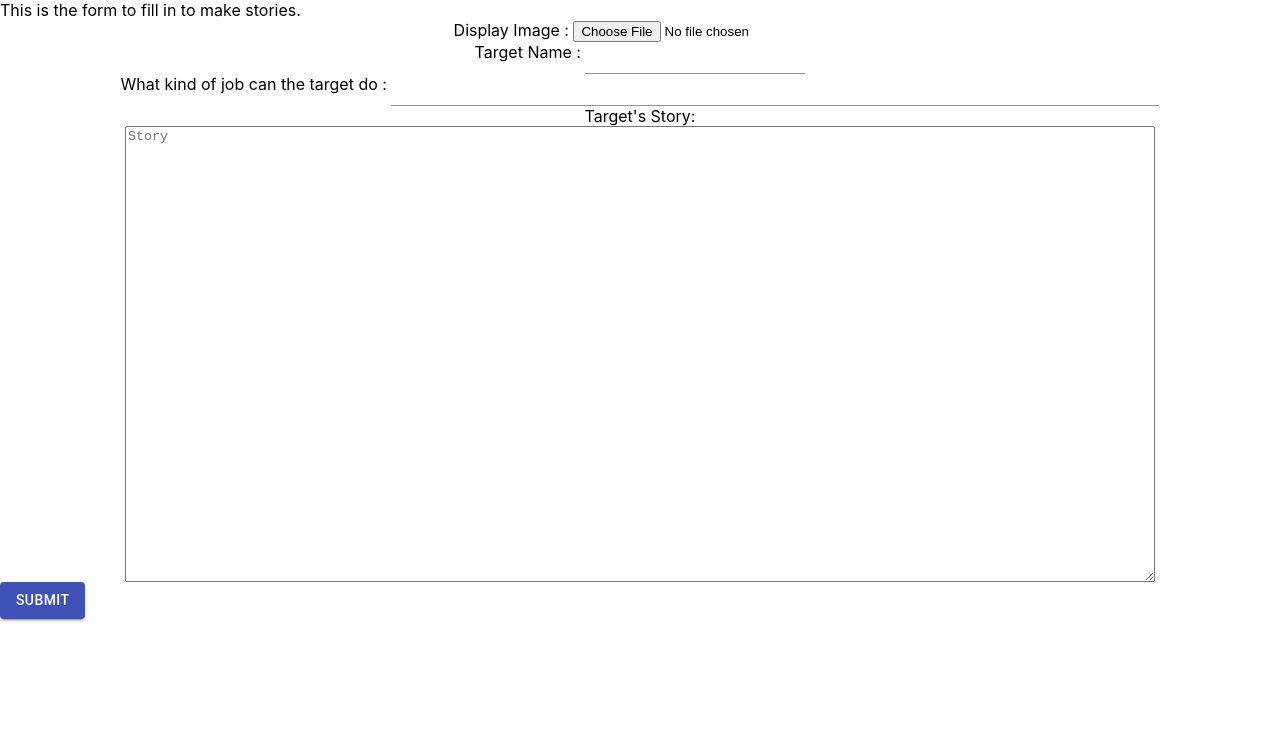
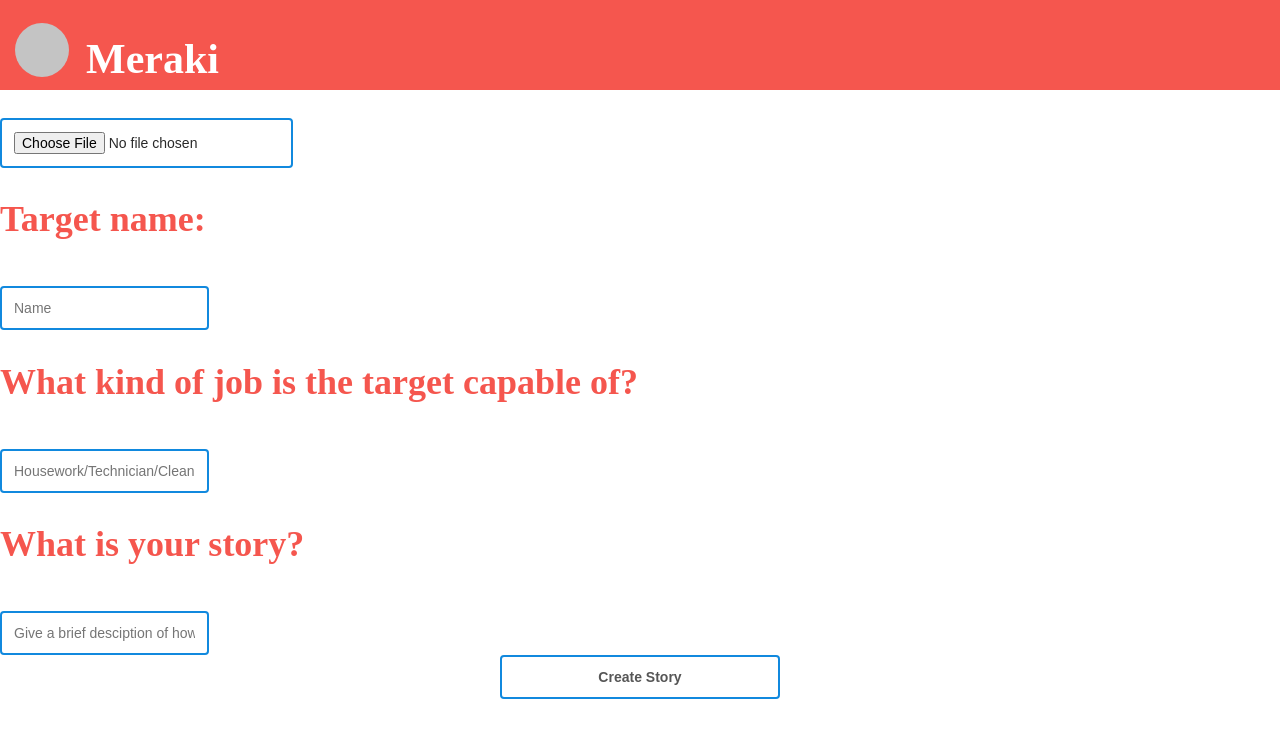
Before and after one commit to avinash-vk/Meraki, a React (Create React App) app: page /story/new/1 in a window 1280 px wide. Shown: the top 738 px of the page. Built offline with nearby package versions, Linux system fonts and the light colour scheme.

Commit message:
Somewhat story form. Width adjestments required

```diff
--- /dev/null
+++ b/src/views/story/InputField.js
@@ -0,0 +1,19 @@
+import React from 'react';
+
+class InputField extends React.Component{
+	render() {
+  	return (
+    	<div className="inputField">
+      	<input
+					className='input'
+					type={this.props.type}
+					placeholder={this.props.placeholder}
+					value={this.props.value}
+					onChange={(e) => this.props.onChange(e.target.value)}
+				/>
+    	</div>
+  	);
+	}
+}
+
+export default InputField;
--- /dev/null
+++ b/src/views/story/StoryForm.css
@@ -0,0 +1,115 @@
+/* the rectangle on top */
+.rectangle {
+	position: absolute;
+	width: 100%;
+	height: 90px;
+	left: 0px;
+	top: 0px;
+
+	background: #F5564E;
+}
+
+/* The circle for logo */
+/* Logo ellipse */
+.ellipse {
+	position: absolute;
+	width: 54px;
+	height: 54px;
+	left: 15px;
+	top: 23px;
+	border-radius: 50%;
+
+	background: #C4C4C4;
+}
+
+/*Meraki text */
+.meraki {
+	position: absolute;
+	width: 150px;
+	height: 63px;
+	left: 86px;
+	top: 0px;
+
+	font-family: Poppins;
+	font-style: normal;
+	font-weight: bold;
+	font-size: 42px;
+	line-height: 63px;
+
+	/* identical to box height */
+
+	color: #FFFFFF;
+}
+
+.inputField {
+
+ padding-top: 16px;
+
+}
+
+
+
+.input {
+
+ box-sizing: border-box;
+
+ outline: none;
+
+ border: solid 2px #1189de;
+
+ border-radius: 4px;
+
+ color: #292929;
+
+ width: "100vw";
+
+ padding: 12px;
+
+ font-size: 14px;
+
+ background: rgba(255, 255, 255, 1);
+
+}
+
+.btn {
+
+ width: 70%;
+
+ min-width: 280px;
+
+ color: #565656;
+
+ padding: 12px;
+
+ font-size: 14px;
+
+ font-weight: bold;
+
+ border: solid 2px #1189de;
+
+ border-radius: 4px;
+
+ background: #fff;
+
+ cursor: pointer;
+
+}
+
+.formText {
+font-family: Poppins;
+font-style: normal;
+font-weight: bold;
+font-size: 36px;
+line-height: 54px;
+
+/* identical to box height */
+
+color: #F5564E;
+}
+
+.centered {
+  position: absolute;
+  left: 50%;
+  transform: translate(-50%, 0%);
+  text-align: center;
+}
--- /dev/null
+++ b/src/views/story/SubmitButton.js
@@ -0,0 +1,21 @@
+import React from 'react';
+
+class SubmitButton extends React.Component{
+	render() {
+  	return (
+    	<div className="submitButton">
+
+				<button
+					className='btn'
+					disabled={this.props.disabled}
+					onClick={() => this.props.onClick()}
+				>
+					{this.props.text}
+				</button>
+
+    	</div>
+  	);
+	}
+}
+
+export default SubmitButton;
--- a/src/views/story/storyCreateForm.js
+++ b/src/views/story/storyCreateForm.js
@@ -1,41 +1,93 @@
 import React from 'react';
-import {
-  Button,
-  FormGroup,
-  TextField,
-  TextareaAutosize }
-   from '@material-ui/core';
+import InputField   from './InputField';
+import SubmitButton from './SubmitButton';
+import './StoryForm.css';
 
-const StoryCreateForm = () => {
-  return <div>
-    This is the form to fill in to make stories.
+class StoryCreateForm extends React.Component {
+	constructor(props) {
+		super(props);
+		this.state= {
+			image:'',
+			tname:'',
+			job:'',
+			story:'',
+			buttonDisabled: false
+		}
+	}
+
+	setInputValue(property,val) {
+		val=val.trim();
+		this.setState({
+			[property]: val
+		})
+	}
+
+	resetForm() {
+		this.setState({
+			image:'',
+			tname:'',
+			job:'',
+			story:'',
+			buttonDisabled: false
+		})
+	}
+
+  render(){
+	return( <div>
+    <div class="rectangle">
+
+			<div>
+
+				<div class="ellipse">
+				</div>
+				<div>
+					<h1 class="meraki">Meraki</h1>
+				</div>
+
+			</div>
+
+		</div>
+
     <div>
-    <form>
-      <FormGroup>
-          <label style={{alignSelf:"center"}}> Display Image : {' '}
-          <input type="file" id="displayImg" label="Display Image"/>
-          </label>
-      </FormGroup>
-      <FormGroup>
-          <label style={{alignSelf:"center"}}> Target Name : {' '}
-          <TextField id="targetName"/>
-          </label>
-        </FormGroup>
-        <FormGroup>
-          <label style={{alignSelf:"center"}}> What kind of job can the target do : {' '}
-          <TextField id="targetJob" style={{width:"60vw",alignSelf:"center"}}/>
-          </label>
-        </FormGroup>
-        <FormGroup>
-          <label style={{alignSelf:"center"}}> Target's Story: </label>
-          <TextareaAutosize id="targetStory" placeholder="Story" rowsMin={30}style={{width:"80vw",alignSelf:"center"}}/>
-        </FormGroup>
-      <Button variant="contained" color="primary">
-        Submit
-      </Button>
-      </form>
-      </div>
-  </div>;
+			<h1 class="formText">Add image/video</h1>
+			<InputField
+					type='file'
+					placeholder='Image'
+					value={this.state.image ? this.state.image : ''}
+					onChange={(val) => this.setInputValue('image',val)}
+				/>
+			<h1 class="formText">Target name:</h1>
+			<InputField
+					type='text'
+					placeholder='Name'
+					value={this.state.tname ? this.state.tname : ''}
+					onChange={(val) => this.setInputValue('tname',val)}
+				/>
+			<h1 class="formText">What kind of job is the target capable of?</h1>
+			<InputField
+					type='text'
+					placeholder='Housework/Technician/Cleaning/Security'
+					value={this.state.job ? this.state.job : ''}
+					onChange={(val) => this.setInputValue('job',val)}
+				/>
+			<h1 class="formText">What is your story?</h1>
+			<InputField
+					style={{width:"100%"}}
+					type='story'
+					placeholder='Give a brief desciption of how you met the target'
+					value={this.state.story ? this.state.story : ''}
+					onChange={(val) => this.setInputValue('story',val)}
+				/>
+	<div class="centered">
+    	<SubmitButton
+					text='Create Story'
+					disable={this.state.buttonDisabled}
+					onClick={() => this.doLogin()}
+				/>
+	</div>
+    </div>
+  </div>);
+	}
 };
 
 export default StoryCreateForm;
```
Also changed, not shown: src/views/story/stores/UserStores.js (added, +17 -0 lines).
